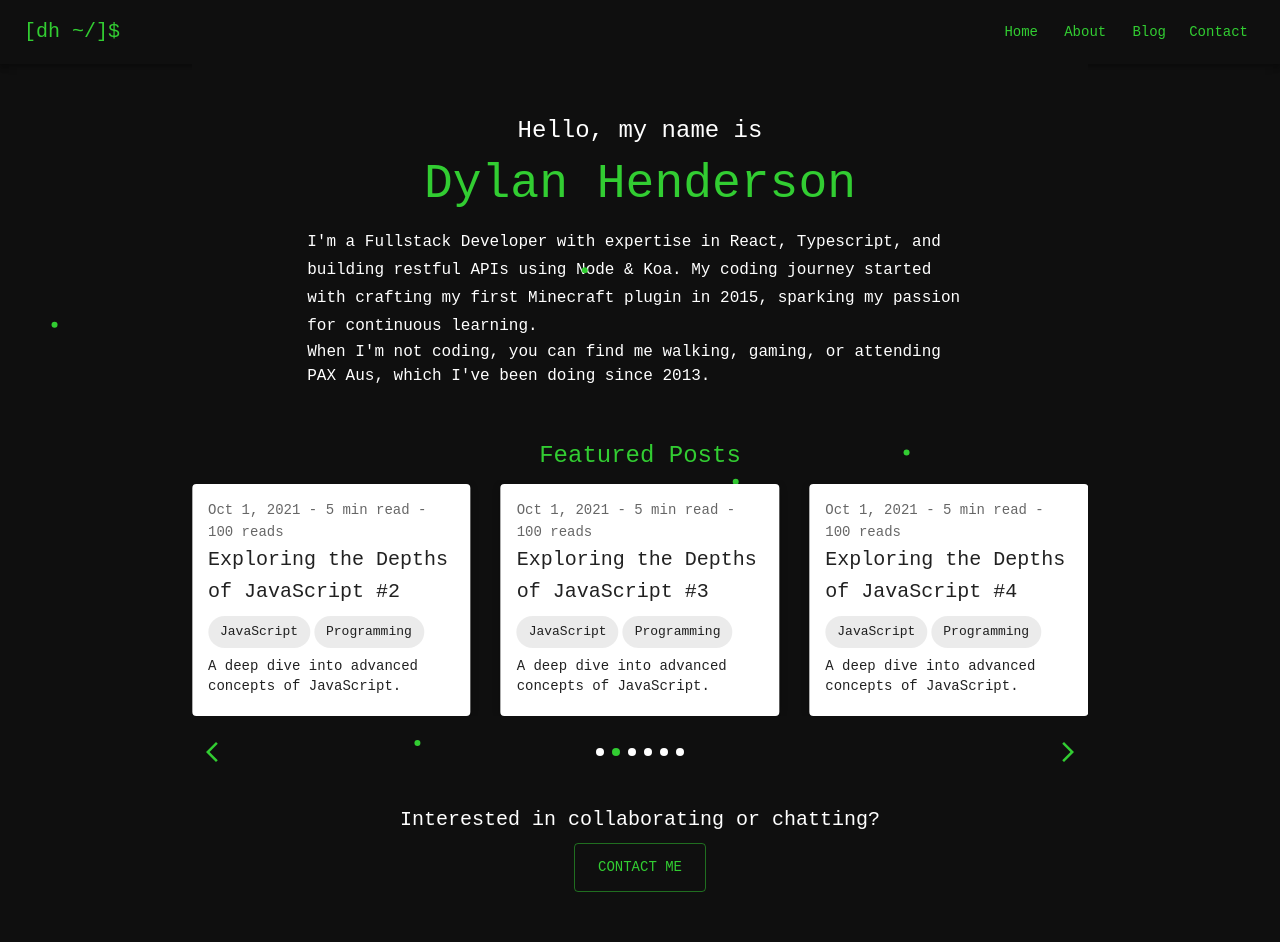
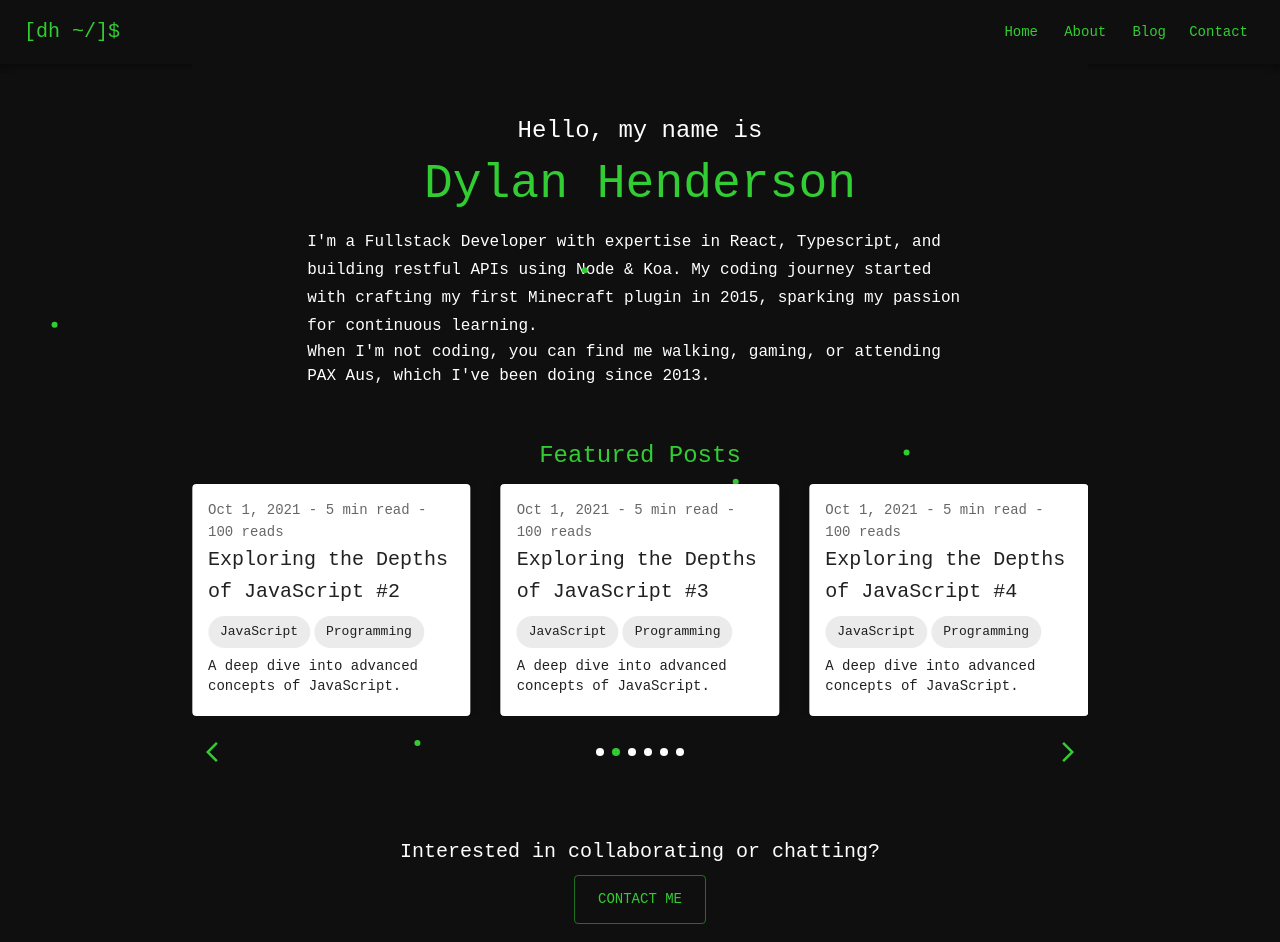
Before and after one commit to Dyltom/iamdylan.dev, a Next.js app: page / in a window 1280 px wide. Shown: the top 942 px of the page. Built offline with nearby package versions, Linux system fonts and the light colour scheme.

Commit message:
spacing fix for cta

```diff
--- a/src/components/ContactCTA/index.tsx
+++ b/src/components/ContactCTA/index.tsx
@@ -2,7 +2,7 @@ import { Box, Button, Typography } from '@mui/material';
 
 const ContactCTA: React.FC = () => {
   return (
-    <Box sx={{ textAlign: 'center', padding: 4 }}>
+    <Box sx={{ textAlign: 'center', padding: 8 }}>
       <Typography variant="h6" color="white" gutterBottom>
         Interested in collaborating or chatting?
       </Typography>
```
